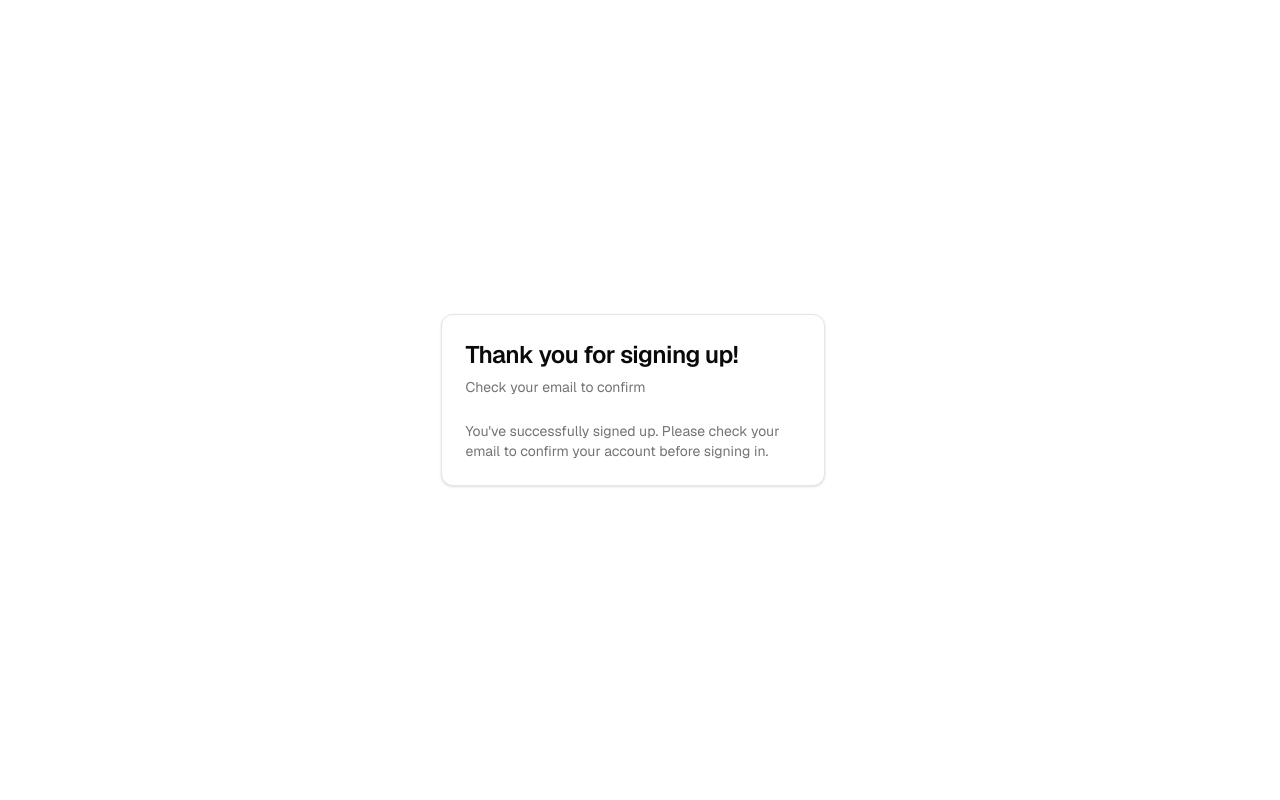
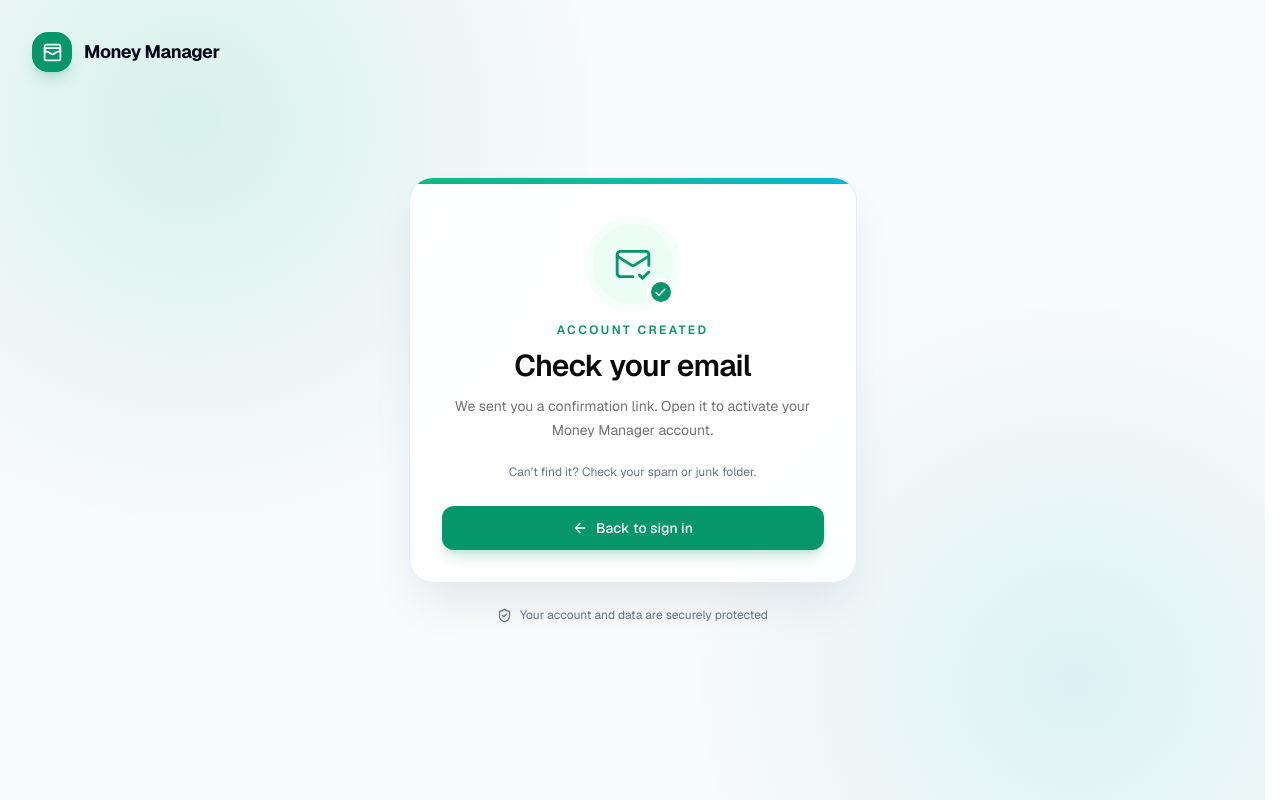
Before and after one commit to gaobo-code/Expense-Manager, a Next.js app: page /auth/sign-up-success in a window 1280 px wide. Built offline with nearby package versions, Linux system fonts and the light colour scheme; no server answers.

Commit message:
test commit

```diff
--- a/app/auth/sign-up-success/page.tsx
+++ b/app/auth/sign-up-success/page.tsx
@@ -1,3 +1,7 @@
+"use client";
+
+import { useLanguage } from "@/components/language-provider";
+import { Button } from "@/components/ui/button";
 import {
   Card,
   CardContent,
@@ -5,28 +9,91 @@
   CardHeader,
   CardTitle,
 } from "@/components/ui/card";
+import { ArrowLeft, Check, MailCheck, ShieldCheck, WalletCards } from "lucide-react";
+import Link from "next/link";
+
+const copy = {
+  en: {
+    eyebrow: "Account created",
+    title: "Check your email",
+    description:
+      "We sent you a confirmation link. Open it to activate your Money Manager account.",
+    hint: "Can’t find it? Check your spam or junk folder.",
+    back: "Back to sign in",
+    secure: "Your account and data are securely protected",
+  },
+  zh: {
+    eyebrow: "账户已创建",
+    title: "请检查你的邮箱",
+    description:
+      "我们已向你发送确认链接。打开链接，即可激活你的 Money Manager 账户。",
+    hint: "没有收到邮件？请检查垃圾邮件或广告邮件文件夹。",
+    back: "返回登录",
+    secure: "你的账户与数据均受到安全保护",
+  },
+} as const;
 
 export default function Page() {
+  const { language } = useLanguage();
+  const text = copy[language];
+
   return (
-    <div className="flex min-h-svh w-full items-center justify-center p-6 md:p-10">
-      <div className="w-full max-w-sm">
-        <div className="flex flex-col gap-6">
-          <Card>
-            <CardHeader>
-              <CardTitle className="text-2xl">
-                Thank you for signing up!
-              </CardTitle>
-              <CardDescription>Check your email to confirm</CardDescription>
-            </CardHeader>
-            <CardContent>
-              <p className="text-sm text-muted-foreground">
-                You&apos;ve successfully signed up. Please check your email to
-                confirm your account before signing in.
-              </p>
-            </CardContent>
-          </Card>
+    <main className="relative flex min-h-dvh items-center justify-center overflow-hidden bg-slate-50 px-5 py-24 text-slate-950 dark:bg-slate-950 dark:text-slate-50 sm:px-8">
+      <div className="pointer-events-none absolute inset-0 bg-[radial-gradient(circle_at_15%_15%,rgba(16,185,129,0.14),transparent_32%),radial-gradient(circle_at_85%_85%,rgba(20,184,166,0.12),transparent_30%)]" />
+
+      <Link
+        className="absolute left-5 top-5 z-20 flex items-center gap-3 font-bold tracking-tight sm:left-8 sm:top-8"
+        href="/auth/login"
+      >
+        <span className="grid size-10 place-items-center rounded-2xl bg-emerald-600 text-white shadow-lg shadow-emerald-600/20">
+          <WalletCards size={21} />
+        </span>
+        <span className="text-lg">Money Manager</span>
+      </Link>
+
+      <div className="relative z-10 w-full max-w-md">
+        <Card className="overflow-hidden rounded-3xl border-slate-200/80 bg-white/90 shadow-2xl shadow-slate-900/10 backdrop-blur dark:border-slate-800 dark:bg-slate-900/90">
+          <div className="h-1.5 bg-gradient-to-r from-emerald-500 via-teal-500 to-cyan-500" />
+          <CardHeader className="items-center px-6 pb-5 pt-8 text-center sm:px-8 sm:pt-10">
+            <div className="relative mb-3 grid size-20 place-items-center rounded-full bg-emerald-50 text-emerald-600 ring-8 ring-emerald-50/50 dark:bg-emerald-950 dark:text-emerald-300 dark:ring-emerald-950/40">
+              <MailCheck size={38} strokeWidth={1.8} />
+              <span className="absolute -bottom-0.5 -right-0.5 grid size-7 place-items-center rounded-full border-4 border-white bg-emerald-600 text-white dark:border-slate-900">
+                <Check size={13} strokeWidth={3} />
+              </span>
+            </div>
+            <p className="text-xs font-semibold uppercase tracking-[0.2em] text-emerald-600 dark:text-emerald-400">
+              {text.eyebrow}
+            </p>
+            <CardTitle className="pt-1 text-3xl tracking-tight">
+              {text.title}
+            </CardTitle>
+            <CardDescription className="max-w-sm pt-1 leading-6">
+              {text.description}
+            </CardDescription>
+          </CardHeader>
+
+          <CardContent className="px-6 pb-7 sm:px-8 sm:pb-8">
+            <p className="text-center text-xs leading-5 text-slate-500 dark:text-slate-400">
+              {text.hint}
+            </p>
+
+            <Button
+              asChild
+              className="mt-6 h-11 w-full rounded-xl bg-emerald-600 text-white shadow-lg shadow-emerald-600/20 hover:bg-emerald-700"
+            >
+              <Link href="/auth/login">
+                <ArrowLeft size={17} />
+                {text.back}
+              </Link>
+            </Button>
+          </CardContent>
+        </Card>
+
+        <div className="mt-6 flex items-center justify-center gap-2 text-xs text-slate-500 dark:text-slate-400">
+          <ShieldCheck size={15} />
+          {text.secure}
         </div>
       </div>
-    </div>
+    </main>
   );
 }
--- a/app/auth/sign-up/page.tsx
+++ b/app/auth/sign-up/page.tsx
@@ -3,7 +3,7 @@
 
 export default function Page() {
   return (
-    <AuthShell>
+    <AuthShell initialMobileScreen="form" mobileBackHref="/auth/login">
       <SignUpForm />
     </AuthShell>
   );
--- a/components/forgot-password-form.tsx
+++ b/components/forgot-password-form.tsx
@@ -27,9 +27,9 @@
   const [isLoading, setIsLoading] = useState(false);
   const { language } = useLanguage();
   const text = language === "zh" ? {
-    eyebrow: "找回账户", title: "重置你的密码", description: "输入注册邮箱，我们会向你发送一封安全的密码重置邮件。", email: "邮箱", placeholder: "请输入注册邮箱", loading: "正在发送…", submit: "发送重置邮件", remember: "想起密码了？", login: "返回登录", sent: "邮件已发送", check: "请检查你的邮箱", sentDescription: "如果该邮箱已注册，你将很快收到密码重置链接。", hint: "没有看到邮件？请检查垃圾邮件文件夹，或稍后重新发送。", resend: "重新发送", fallback: "发送失败，请稍后重试。",
+    eyebrow: "找回账户", title: "重置你的密码", description: "输入注册邮箱，我们会向你发送一封安全的密码重置邮件。", email: "邮箱", placeholder: "请输入注册邮箱", loading: "正在发送…", submit: "发送重置邮件", remember: "想起密码了？", login: "返回登录", sent: "邮件已发送", check: "请检查你的邮箱", sentDescription: "如果该邮箱已注册，你将很快收到密码重置链接。", hint: "没有看到邮件？请检查垃圾邮件文件夹，或稍后重新发送。", resend: "重新发送", rateLimit: "邮件发送过于频繁，请稍后再试。", fallback: "发送失败，请稍后重试。",
   } : {
-    eyebrow: "Account recovery", title: "Reset your password", description: "Enter your account email and we’ll send you a secure password reset link.", email: "Email", placeholder: "Enter your account email", loading: "Sending…", submit: "Send reset email", remember: "Remember your password?", login: "Back to sign in", sent: "Email sent", check: "Check your inbox", sentDescription: "If this email is registered, a password reset link will arrive shortly.", hint: "Can’t find it? Check your spam folder or try sending it again in a moment.", resend: "Send again", fallback: "We couldn’t send the email. Please try again.",
+    eyebrow: "Account recovery", title: "Reset your password", description: "Enter your account email and we’ll send you a secure password reset link.", email: "Email", placeholder: "Enter your account email", loading: "Sending…", submit: "Send reset email", remember: "Remember your password?", login: "Back to sign in", sent: "Email sent", check: "Check your inbox", sentDescription: "If this email is registered, a password reset link will arrive shortly.", hint: "Can’t find it? Check your spam folder or try sending it again in a moment.", resend: "Send again", rateLimit: "Email rate limit exceeded. Please try again later.", fallback: "We couldn’t send the email. Please try again.",
   };
 
   const handleForgotPassword = async (e: React.FormEvent) => {
@@ -49,7 +49,12 @@
       if (error) throw error;
       setSuccess(true);
     } catch (error: unknown) {
-      setError(error instanceof Error ? error.message : text.fallback);
+      const authError = error as { code?: string; message?: string };
+      const hasEmailRateLimit =
+        authError.code === "over_email_send_rate_limit" ||
+        authError.message?.toLowerCase() === "email rate limit exceeded";
+
+      setError(hasEmailRateLimit ? text.rateLimit : text.fallback);
     } finally {
       setIsLoading(false);
     }
--- a/components/login-form.tsx
+++ b/components/login-form.tsx
@@ -40,6 +40,7 @@
     submit: "登录",
     noAccount: "还没有账户？",
     signUp: "免费注册",
+    invalidCredentials: "邮箱或密码错误",
     fallbackError: "登录时出现错误，请稍后重试",
   } : {
     eyebrow: "Welcome back",
@@ -54,6 +55,7 @@
     submit: "Sign in",
     noAccount: "New to Money Manager?",
     signUp: "Create an account",
+    invalidCredentials: "Invalid login credentials",
     fallbackError: "Something went wrong. Please try again.",
   };
   const handleLogin = async (e: React.FormEvent) => {
@@ -81,7 +83,14 @@
       // included before Proxy checks the destination request.
       window.location.assign(destination);
     } catch (error: unknown) {
-      setError(error instanceof Error ? error.message : text.fallbackError);
+      const authError = error as { code?: string; message?: string };
+      const hasInvalidCredentials =
+        authError.code === "invalid_credentials" ||
+        authError.message === "Invalid login credentials";
+
+      setError(
+        hasInvalidCredentials ? text.invalidCredentials : text.fallbackError,
+      );
     } finally {
       setIsLoading(false);
     }
```
